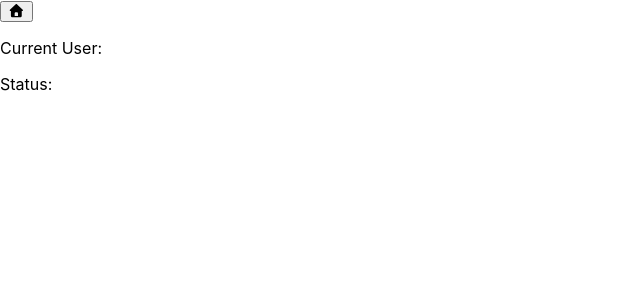
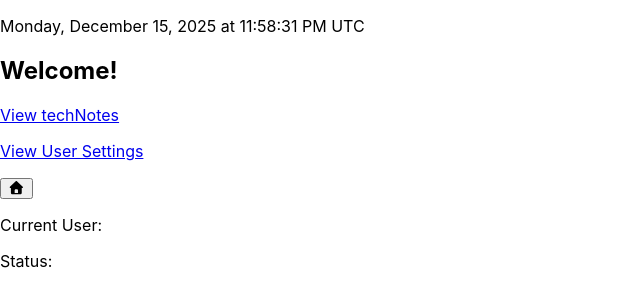
Before and after one commit to lennne/fullstackMERN, a React (Create React App) app in the folder frontend/: page /dash in a window 1280 px wide. Shown: the top 306 px of the page, without its empty margins (0-640 px from the left). Built offline with nearby package versions, Linux system fonts and the light colour scheme.

Commit message:
update: organize components into features and setup dash routing
Move Login to features/auth directory

Create Welcome, NotesList, and UsersList feature components

Implement nested routing for /dash/notes and /dash/users

Add date formatting and navigation links to Welcome screen

```diff
--- a/frontend/src/App.js
+++ b/frontend/src/App.js
@@ -4,8 +4,11 @@ import logo from './logo.svg';
 import './App.css';
 import Layout from './components/Layout'
 import Public from './components/Public'
-import Login from './components/Login'
+import Login from './features/auth/Login'
 import DashLayout from './components/DashLayout'
+import NotesList from './features/notes/NotesList'
+import UsersList from './features/users/UsersList'
+import Welcome from './features/auth/Welcome'
 
 function App() {
   return (
@@ -16,7 +19,17 @@ function App() {
 
         <Route path="dash" element={<DashLayout />}>
 
-        </Route>
+          <Route index element={<Welcome />} />
+
+          <Route path="notes">
+            <Route index element={<NotesList />} />
+          </Route>
+
+          <Route path="users">
+            <Route index element={<UsersList />} />
+          </Route>
+
+        </Route>{/* End Dash */}
 
       </Route>
     </Routes>
--- /dev/null
+++ b/frontend/src/features/auth/Welcome.js
@@ -0,0 +1,26 @@
+import { Link } from 'react-router-dom'
+
+const Welcome = () => {
+
+    const date = new Date()
+    const today = new Intl.DateTimeFormat('en-US', { dateStyle: 'full',
+        timeStyle: 'long'
+    }).format(date)
+
+    const content = (
+        <section className="welcome">
+            <p>{today}</p>
+
+            <h1>Welcome!</h1>
+
+            <p><Link to="/dash/notes">View techNotes</Link></p>
+
+            <p><Link to="/dash/users">View User Settings</Link></p>
+
+        </section>
+    )
+
+    return content
+}
+
+export default Welcome
--- /dev/null
+++ b/frontend/src/features/notes/NotesList.js
@@ -0,0 +1,11 @@
+import React from 'react'
+
+const  NotesList = () => {
+  return (
+    <div>
+
+    </div>
+  )
+}
+
+export default NotesList
--- /dev/null
+++ b/frontend/src/features/users/UsersList.js
@@ -0,0 +1,7 @@
+const UsersList = () => {
+    return (
+        <div>UsersList</div>
+    )
+}
+
+export default UsersList
```
Also changed, not shown: frontend/src/features/auth/Login.js (renamed from frontend/src/components/Login.js).
